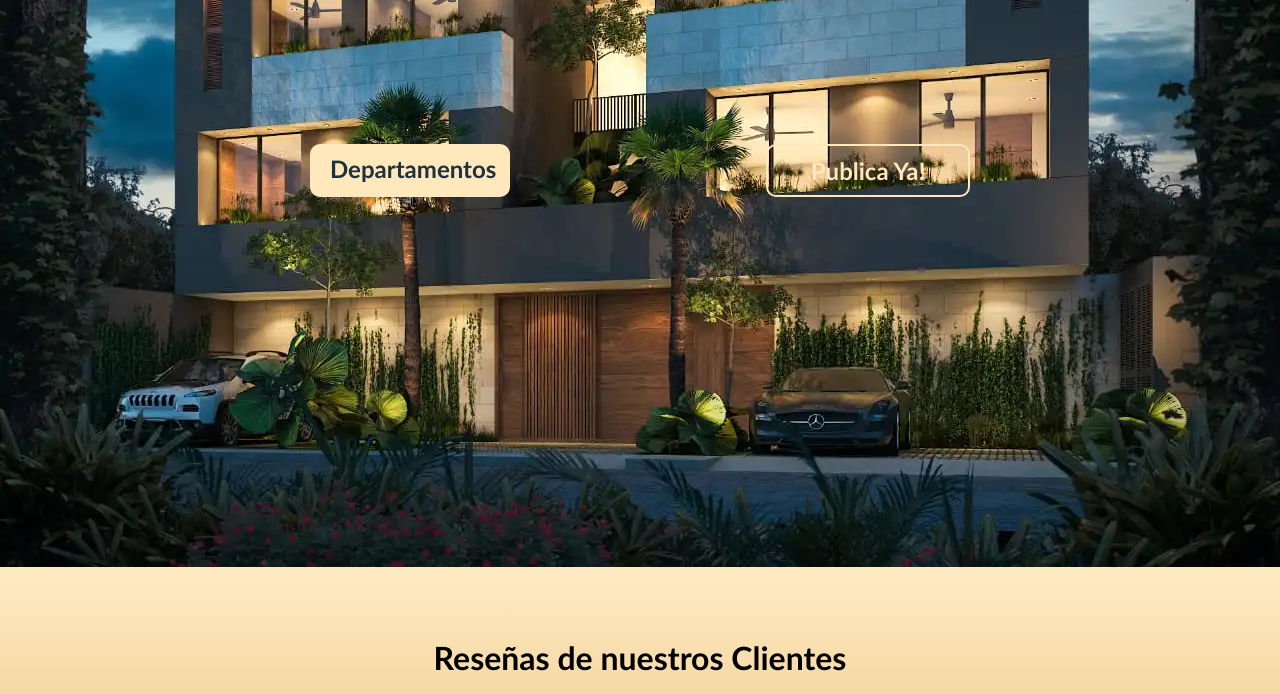
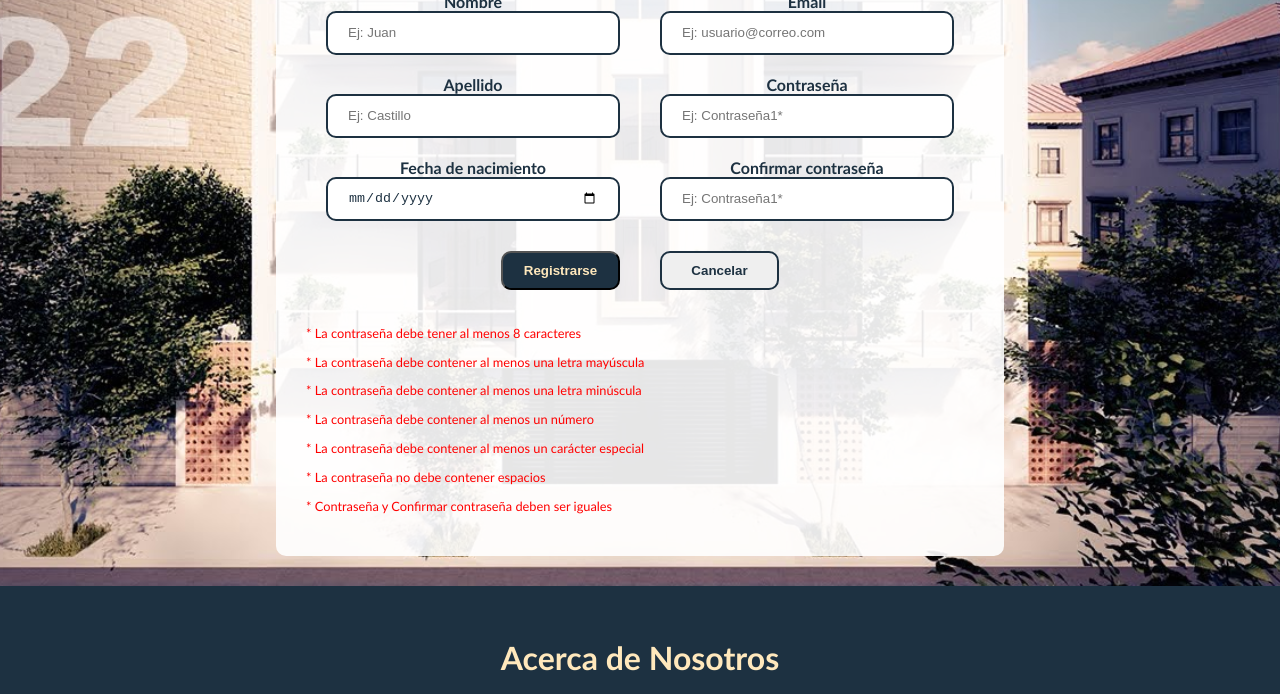
Before and after one commit to Danothnote/RentEase, a website built with Vite: page index.html in a window 1280 px wide. Shown: the part 283-977 px from the top of the page. Built offline with nearby package versions, Linux system fonts and the light colour scheme.

Commit message:
SignUp Screen
Se agregó la pantalla de Registro

```diff
--- /dev/null
+++ b/src/components/signup.js
@@ -0,0 +1,133 @@
+import { validatePassword } from "../functions/validatePassword";
+import { signupStrings } from "../model/signupStrings";
+import { validationStrings } from "../model/validationStrings";
+import landingBanner from "./landingBanner";
+import reviews from "./reviews";
+
+// Declarando elementos de la pantalla de Registro
+const signupContainer = document.createElement("div");
+const signupContainerGradient = document.createElement("div");
+const signupFormContainer = document.createElement("div");
+const signupTitle = document.createElement("h1");
+const signupForm = document.createElement("form");
+const signupInputContainer = document.createElement("div");
+const signupInputContainerLeft = document.createElement("div");
+const signupInputContainerRight = document.createElement("div");
+const signupValidationsContainer = document.createElement("div");
+const signupLabelUsername = document.createElement("p");
+const signupInputUsername = document.createElement("input");
+const signupPrimaryButton = document.createElement("button");
+const signupSecondaryButton = document.createElement("button");
+
+// Asignando clases a los elementos
+signupContainer.className = "signupContainer";
+signupContainerGradient.className = "containerGradient";
+signupFormContainer.className = "signupFormContainer";
+signupInputContainer.className = "signupInputContainer";
+signupInputContainerLeft.className = "signupInputContainerLeft";
+signupInputContainerRight.className = "signupInputContainerRight";
+signupTitle.className = "signupTitle";
+signupForm.className = "signupForm";
+signupLabelUsername.className = "formLabel";
+signupInputUsername.className = "formInput";
+signupPrimaryButton.className = "formPrimaryButton";
+signupSecondaryButton.className = "formSecondaryButton";
+
+// Asignando propiedades a los elementos
+signupTitle.textContent = signupStrings.title;
+signupLabelUsername.textContent = signupStrings.username.label;
+signupInputUsername.type = signupStrings.username.type;
+signupInputUsername.id = signupStrings.username.id;
+signupInputUsername.placeholder = signupStrings.username.placeholder;
+signupInputUsername.addEventListener("keyup", () => {
+    signupInputUsername.value !== "" ? signupStrings.username.valid = true : signupStrings.username.valid = false;
+});
+signupPrimaryButton.textContent = signupStrings.submit;
+signupPrimaryButton.type = "button";
+signupPrimaryButton.addEventListener("click", () => {
+    if (signupStrings.username.valid && signupStrings.left[0].valid && signupStrings.left[1].valid && signupStrings.left[2].valid && signupStrings.right[0].valid && signupStrings.right[1].valid) {
+        document.querySelector("#app").removeChild(signupContainer);
+        document.querySelector("#app").insertBefore(landingBanner, document.querySelector(".footer") );
+        document.querySelector("#app").insertBefore(reviews, document.querySelector(".footer"));
+    } else {
+        alert("Tiene que ingrear correctamente todos los campos");
+    }
+});
+signupSecondaryButton.textContent = signupStrings.cancel;
+
+// Creando los inputs y añadiendolos a los divs
+signupStrings.left.forEach(element => {
+    const label = document.createElement("p");
+    const input = document.createElement("input");
+
+    label.className = "formLabel";
+    input.className = "formInput";
+
+    label.textContent = element.label;
+    input.type = element.type;
+    input.placeholder = element.placeholder;
+    input.id = element.id;
+    if (input.id === "birthday") {
+        input.addEventListener("change", () => {
+            input.value !== "" ? element.valid = true : element.valid = false;
+        });
+    } else {
+        input.addEventListener("keyup", () => {
+            input.value !== "" ? element.valid = true : element.valid = false;
+        });
+    }
+
+    signupInputContainerLeft.appendChild(label);
+    signupInputContainerLeft.appendChild(input);
+});
+
+signupStrings.right.forEach(element => {
+    const label = document.createElement("p");
+    const input = document.createElement("input");
+
+    label.className = "formLabel";
+    input.className = "formInput";
+
+    label.textContent = element.label;
+    input.type = element.type;
+    input.placeholder = element.placeholder;
+    input.id = element.id;
+
+    if (input.id === "password" || input.id === "confirmPassword") {
+        input.addEventListener("keyup", validatePassword);
+    } else {
+        input.addEventListener("keyup", () => {
+            input.value !== "" ? element.valid = true : element.valid = false;
+        });
+    }
+
+    signupInputContainerRight.appendChild(label);
+    signupInputContainerRight.appendChild(input);
+});
+
+// Añadiendo las validaciones de contraseñas al form
+validationStrings.passwordValidations.forEach(element => {
+    const validation = document.createElement("p");
+    validation.className = "formValidation";
+    validation.id = element.id;
+    validation.textContent = element.label;
+
+    signupValidationsContainer.appendChild(validation);
+});
+
+
+// Añadiendo los elementos a la pantalla de Registro
+signupContainer.appendChild(signupContainerGradient);
+signupFormContainer.appendChild(signupTitle);
+signupForm.appendChild(signupLabelUsername);
+signupForm.appendChild(signupInputUsername);
+signupInputContainerLeft.appendChild(signupPrimaryButton);
+signupInputContainerRight.appendChild(signupSecondaryButton);
+signupInputContainer.appendChild(signupInputContainerLeft);
+signupInputContainer.appendChild(signupInputContainerRight);
+signupForm.appendChild(signupInputContainer);
+signupForm.appendChild(signupValidationsContainer);
+signupFormContainer.appendChild(signupForm);
+signupContainer.appendChild(signupFormContainer);
+
+export default signupContainer;
--- /dev/null
+++ b/src/functions/validatePassword.js
@@ -0,0 +1,20 @@
+import { signupStrings } from "../model/signupStrings";
+
+export const validatePassword = () => {
+    const password = document.getElementById("password").value;
+    const confirmPassword = document.getElementById("confirmPassword").value;
+    password.length >= 8 ? document.getElementById("minLength").style.color = "green" : document.getElementById("minLength").style.color = "red";
+    password.match(/[A-Z]/) ? document.getElementById("hasUppercase").style.color = "green" : document.getElementById("hasUppercase").style.color = "red";
+    password.match(/[a-z]/) ? document.getElementById("hasLowercase").style.color = "green" : document.getElementById("hasLowercase").style.color = "red";
+    password.match(/[1-9]/) ? document.getElementById("hasNumber").style.color = "green" : document.getElementById("hasNumber").style.color = "red";
+    password.match(/[!@#$%^&*()_+[\]{};:'"<>,.?~\\/-]/) ? document.getElementById("hasSpecialChar").style.color = "green" : document.getElementById("hasSpecialChar").style.color = "red";
+    !password.match(/[\s]/) ? document.getElementById("hasSpaces").style.color = "green" : document.getElementById("hasSpaces").style.color = "red";
+    password === confirmPassword ? document.getElementById("samePassword").style.color = "green": document.getElementById("samePassword").style.color = "red";
+    for (let element of document.getElementsByClassName("formValidation")) {
+        if (element.style.color === "red") {
+            signupStrings.right[1].valid = false;
+        } else {
+            signupStrings.right[1].valid = true;
+        }
+    }
+}
--- a/src/main.js
+++ b/src/main.js
@@ -2,8 +2,31 @@ import footerDiv from "./components/footer";
 import landingBanner from "./components/landingBanner";
 import navbar from "./components/navbar";
 import reviews from "./components/reviews";
+import signupContainer from "./components/signup";
+import { pageModel } from "./model/pageModel";
+
+export let page = pageModel[2];
 
 document.querySelector("#app").appendChild(navbar);
-document.querySelector("#app").appendChild(landingBanner);
-document.querySelector("#app").appendChild(reviews);
+
+switch (page) {
+    case "landing":
+        document.querySelector("#app").append(landingBanner, reviews);
+        break;
+    case "login":
+        document.querySelector("#app").appendChild();
+        break;
+    case "signup":
+        document.querySelector("#app").appendChild(signupContainer);
+        break;
+    case "allFlats":
+        document.querySelector("#app").appendChild();
+        break;
+    case "flat":
+        document.querySelector("#app").appendChild();
+        break;
+    default:
+        break;
+}
+
 document.querySelector("#app").appendChild(footerDiv);
--- /dev/null
+++ b/src/model/pageModel.js
@@ -0,0 +1 @@
+export const pageModel = ["landing", "login", "signup", "allFlats", "flat"];
--- /dev/null
+++ b/src/model/signupStrings.js
@@ -0,0 +1,57 @@
+export const signupStrings = {
+    title: "Registro",
+    username: {
+        label: "Nombre de Usuario",
+        placeholder: "Ej: usuario1",
+        type: "text",
+        id: "userName",
+        valid: false,
+    },
+    left: [
+        {
+            label: "Nombre",
+            placeholder: "Ej: Juan",
+            type: "text",
+            id: "firstName",
+            valid: false,
+        },
+        {
+            label: "Apellido",
+            placeholder: "Ej: Castillo",
+            type: "text",
+            id: "lastName",
+            valid: false,
+        },
+        {
+            label: "Fecha de nacimiento",
+            placeholder: "Ej: 1990-01-01",
+            type: "date",
+            id: "birthday",
+            valid: false,
+        },
+    ],
+    right: [
+        {
+            label: "Email",
+            placeholder: "Ej: usuario@correo.com",
+            type: "email",
+            id: "email",
+            valid: false,
+        },
+        {
+            label: "Contraseña",
+            placeholder: "Ej: Contraseña1*",
+            type: "password",
+            id: "password",
+            valid: false,
+        },
+        {
+            label: "Confirmar contraseña",
+            placeholder: "Ej: Contraseña1*",
+            type: "password",
+            id: "confirmPassword",
+        },
+    ],
+    submit: "Registrarse",
+    cancel: "Cancelar"
+}
--- /dev/null
+++ b/src/model/validationStrings.js
@@ -0,0 +1,38 @@
+export const validationStrings = {
+    email: "Por favor ingrese un email válido",
+    password: "Por favor ingrese una contraseña válida",
+    confirmPassword: "Las contraseñas no coinciden",
+    firstName: "Por favor ingrese un nombre válido",
+    lastName: "Por favor ingrese un apellido válido",
+    birthday: "Por favor seleccione una fecha de nacimiento válida",
+    passwordValidations: [
+        {
+            label: "* La contraseña debe tener al menos 8 caracteres",
+            id: "minLength",
+        },
+        {
+            label: "* La contraseña debe contener al menos una letra mayúscula",
+            id: "hasUppercase",
+        },
+        {
+            label: "* La contraseña debe contener al menos una letra minúscula",
+            id: "hasLowercase",
+        },
+        {
+            label: "* La contraseña debe contener al menos un número",
+            id: "hasNumber",
+        },
+        {
+            label: "* La contraseña debe contener al menos un carácter especial",
+            id: "hasSpecialChar",
+        },
+        {
+            label: "* La contraseña no debe contener espacios",
+            id: "hasSpaces",
+        },
+        {
+            label: "* Contraseña y Confirmar contraseña deben ser iguales",
+            id: "samePassword",
+        }
+    ]
+}
--- a/src/style.css
+++ b/src/style.css
@@ -203,6 +203,102 @@ body {
     object-fit: contain;
 }
 
+/* Signup */
+.signupContainer {
+  background-image: url("./assets/registro.webp");
+  background-size: cover;
+  background-position: bottom;
+  height: fit-content;
+  width: 100%;
+  z-index: -1;
+  justify-items: center;
+  padding: 30px 0px;
+}
+
+.containerGradient {
+  background-image: linear-gradient(rgb(75, 126, 167, 0.5), rgb(0, 0, 0, 0.5));
+  height: fit-content;
+  width: 100%;
+  position: relative;
+}
+
+.signupFormContainer {
+  background-color: rgba(255, 255, 255, 0.9);
+  border-radius: 10px;
+  padding: 30px;
+  width: fit-content;
+
+  /* transform: translate(50%, 50%); */
+}
+
+.signupTitle {
+  color:#1d3141;
+  text-align: center;
+}
+
+.signupInputContainer {
+  display: grid;
+  grid-template-columns: 1fr 1fr;
+}
+
+/* Form */
+.formLabel {
+  color: #1d3141;
+  font-weight: bold;
+  margin: 0px 20px;
+  text-align: center;
+}
+
+.formInput {
+  border: 2px solid #1d3141;
+  color: #1d3141;
+  padding: 10px 20px;
+  border-radius: 10px;
+  margin-bottom: 20px;
+  margin-inline: 20px;
+  width: 250px;
+  height: 20px;
+  display: block;
+  justify-self: center;
+}
+
+.formValidation {
+  color: red;
+  margin-top: 5px;
+  font-size: 0.8em;
+}
+
+.formPrimaryButton, .formSecondaryButton {
+  font-weight: bold;
+  padding: 10px 20px;
+  width: 75px;
+  border-radius: 10px;
+  cursor: pointer;
+  margin: 30px 0px;
+  display: block;
+}
+
+.formPrimaryButton {
+  color: #ffe8bc;
+  background-color: #1d3141;
+  justify-self: end;
+  margin-right: 20px;
+}
+
+.formPrimaryButton:hover {
+  background-color: #1f4360;
+}
+
+.formSecondaryButton {
+  color: #1d3141;
+  border: 2px solid #1d3141;
+  margin-left: 20px;
+}
+
+.formSecondaryButton:hover {
+  background-color: rgb(29, 49, 65, 0.2);
+}
+
 /* Footer */
 .footer {
   background-color: #1d3141;
```
Also changed, not shown: src/assets/login.webp (added), src/assets/publicar.webp (added), src/assets/registro.webp (added), 1 other file.
